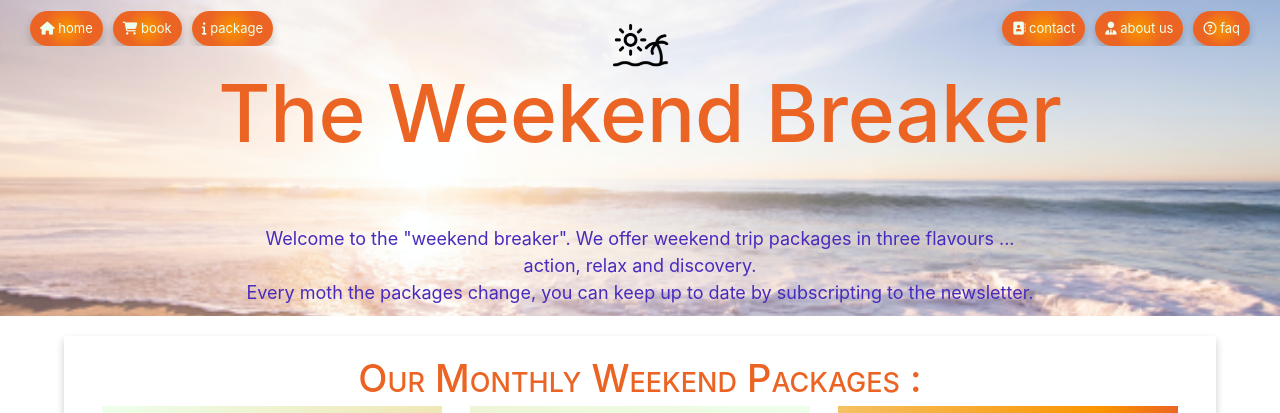
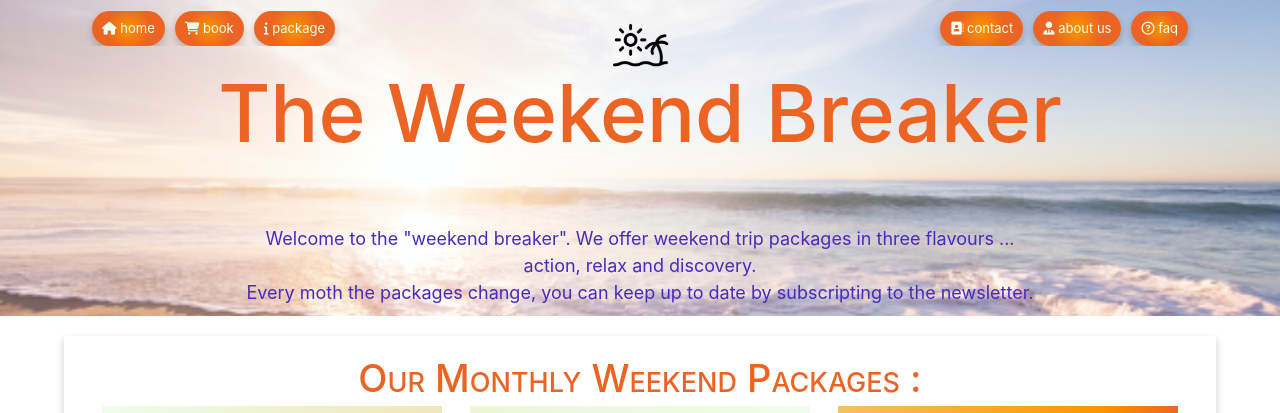
Before and after one commit to Zolske/project-1_weekend-break, a plain HTML site: page index.html in a window 1280 px wide. Shown: the top 413 px of the page. Drawn offline with nearby package versions, Linux system fonts and the light colour scheme; some packages are replaced by stand-ins of ours.

Commit message:
add: @media nav-bar 720px / 45em, for better layout

```diff
--- a/assets/css/style.css
+++ b/assets/css/style.css
@@ -436,14 +436,13 @@ footer p {
     float: left;
     position: static;
     top: 5rem;
-
     overflow: auto;
     z-index: 1;
     list-style: none;
     box-shadow: none;
     background-color: transparent;
     width: 100%;
-    margin: 1rem 0rem;
+    margin: 1rem 0;
   }
 
   .hamburger_menu li {
@@ -496,6 +495,17 @@ footer p {
 
 /* media queries do not take font size from the html element,
 16px == 1em and not 62.5% == 10px == 1em */
+/* breakpoint for desktop 3 column at 720px == font size standard 16px == 45em */
+@media screen and (min-width: 45em) {
+
+  .hamburger_menu {
+    width: 90%;
+    margin-left: 5%;
+  }
+}
+
+/* media queries do not take font size from the html element,
+16px == 1em and not 62.5% == 10px == 1em */
 /* breakpoint for desktop 3 column at 1020px == font size standard 16px == 63.75em */
 @media screen and (min-width: 63.75em) {
   body {
```
